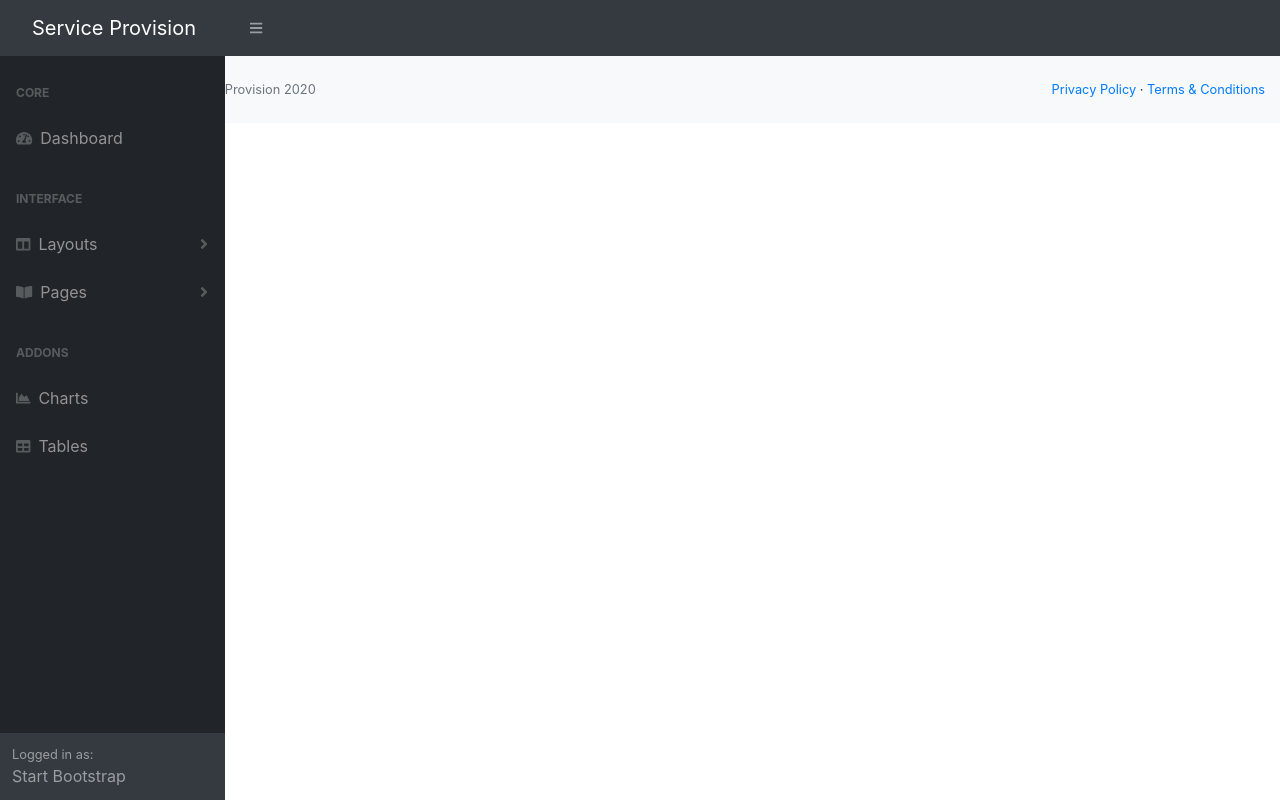
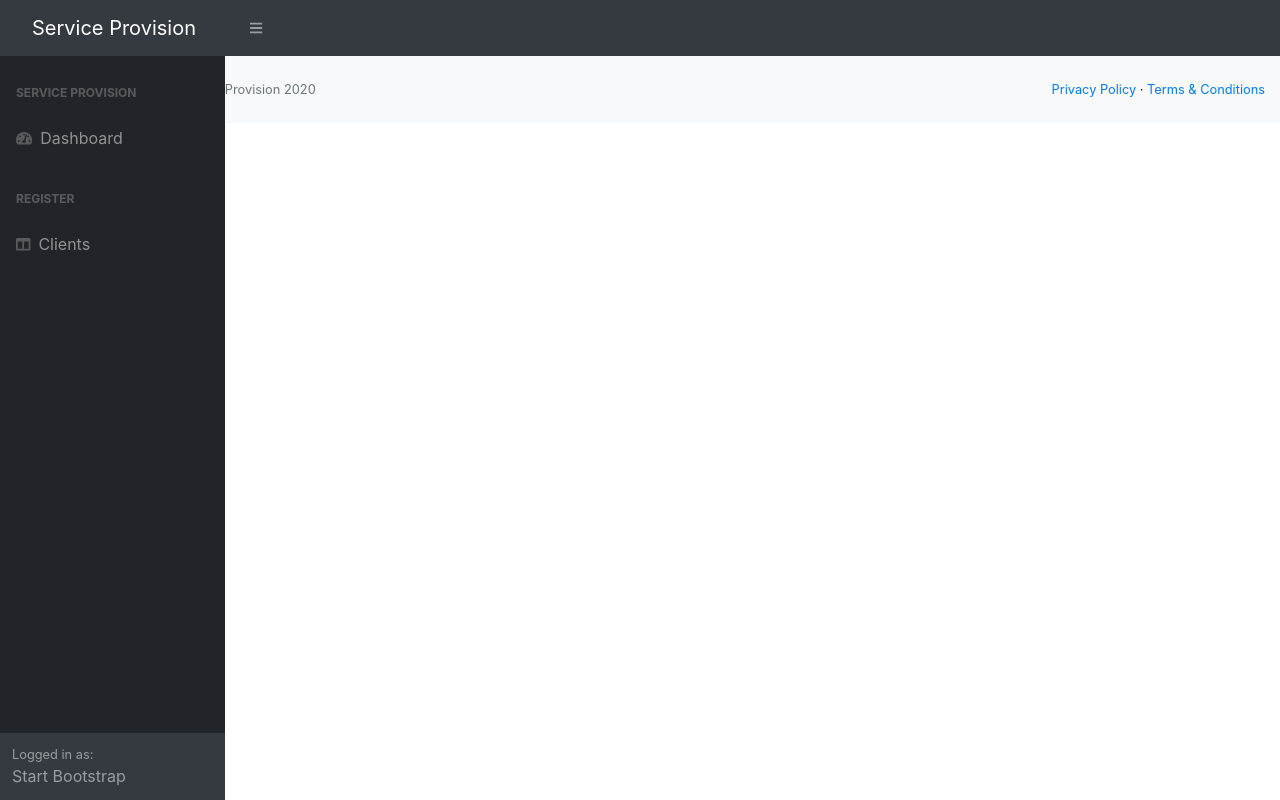
Before and after one commit to rabbittrix/Clients-app, an Angular app: page / in a window 1280 px wide. Built offline with nearby package versions, Linux system fonts and the light colour scheme.

Commit message:
new sidebar

```diff
--- a/src/app/template/sidebar/sidebar.component.html
+++ b/src/app/template/sidebar/sidebar.component.html
@@ -2,51 +2,16 @@
   <nav class="sb-sidenav accordion sb-sidenav-dark" id="sidenavAccordion">
       <div class="sb-sidenav-menu">
           <div class="nav">
-              <div class="sb-sidenav-menu-heading">Core</div>
-              <a class="nav-link" href="index.html"
+              <div class="sb-sidenav-menu-heading">Service Provision</div>
+              <a class="nav-link" routerLink="/home"
                   ><div class="sb-nav-link-icon"><i class="fas fa-tachometer-alt"></i></div>
                   Dashboard</a
               >
-              <div class="sb-sidenav-menu-heading">Interface</div>
-              <a class="nav-link collapsed" href="#" data-toggle="collapse" data-target="#collapseLayouts" aria-expanded="false" aria-controls="collapseLayouts"
+              <div class="sb-sidenav-menu-heading">Register</div>
+              <a class="nav-link collapsed" routerLink="/clients-form" data-toggle="collapse" data-target="#collapseLayouts" aria-expanded="false" aria-controls="collapseLayouts"
                   ><div class="sb-nav-link-icon"><i class="fas fa-columns"></i></div>
-                  Layouts
-                  <div class="sb-sidenav-collapse-arrow"><i class="fas fa-angle-down"></i></div
-              ></a>
-              <div class="collapse" id="collapseLayouts" aria-labelledby="headingOne" data-parent="#sidenavAccordion">
-                  <nav class="sb-sidenav-menu-nested nav"><a class="nav-link" href="layout-static.html">Static Navigation</a><a class="nav-link" href="layout-sidenav-light.html">Light Sidenav</a></nav>
-              </div>
-              <a class="nav-link collapsed" href="#" data-toggle="collapse" data-target="#collapsePages" aria-expanded="false" aria-controls="collapsePages"
-                  ><div class="sb-nav-link-icon"><i class="fas fa-book-open"></i></div>
-                  Pages
-                  <div class="sb-sidenav-collapse-arrow"><i class="fas fa-angle-down"></i></div
-              ></a>
-              <div class="collapse" id="collapsePages" aria-labelledby="headingTwo" data-parent="#sidenavAccordion">
-                  <nav class="sb-sidenav-menu-nested nav accordion" id="sidenavAccordionPages">
-                      <a class="nav-link collapsed" href="#" data-toggle="collapse" data-target="#pagesCollapseAuth" aria-expanded="false" aria-controls="pagesCollapseAuth"
-                          >Authentication
-                          <div class="sb-sidenav-collapse-arrow"><i class="fas fa-angle-down"></i></div
-                      ></a>
-                      <div class="collapse" id="pagesCollapseAuth" aria-labelledby="headingOne" data-parent="#sidenavAccordionPages">
-                          <nav class="sb-sidenav-menu-nested nav"><a class="nav-link" href="login.html">Login</a><a class="nav-link" href="register.html">Register</a><a class="nav-link" href="password.html">Forgot Password</a></nav>
-                      </div>
-                      <a class="nav-link collapsed" href="#" data-toggle="collapse" data-target="#pagesCollapseError" aria-expanded="false" aria-controls="pagesCollapseError"
-                          >Error
-                          <div class="sb-sidenav-collapse-arrow"><i class="fas fa-angle-down"></i></div
-                      ></a>
-                      <div class="collapse" id="pagesCollapseError" aria-labelledby="headingOne" data-parent="#sidenavAccordionPages">
-                          <nav class="sb-sidenav-menu-nested nav"><a class="nav-link" href="401.html">401 Page</a><a class="nav-link" href="404.html">404 Page</a><a class="nav-link" href="500.html">500 Page</a></nav>
-                      </div>
-                  </nav>
-              </div>
-              <div class="sb-sidenav-menu-heading">Addons</div>
-              <a class="nav-link" href="charts.html"
-                  ><div class="sb-nav-link-icon"><i class="fas fa-chart-area"></i></div>
-                  Charts</a
-              ><a class="nav-link" href="tables.html"
-                  ><div class="sb-nav-link-icon"><i class="fas fa-table"></i></div>
-                  Tables</a
-              >
+                  Clients
+                  </a>
           </div>
       </div>
       <div class="sb-sidenav-footer">
```
